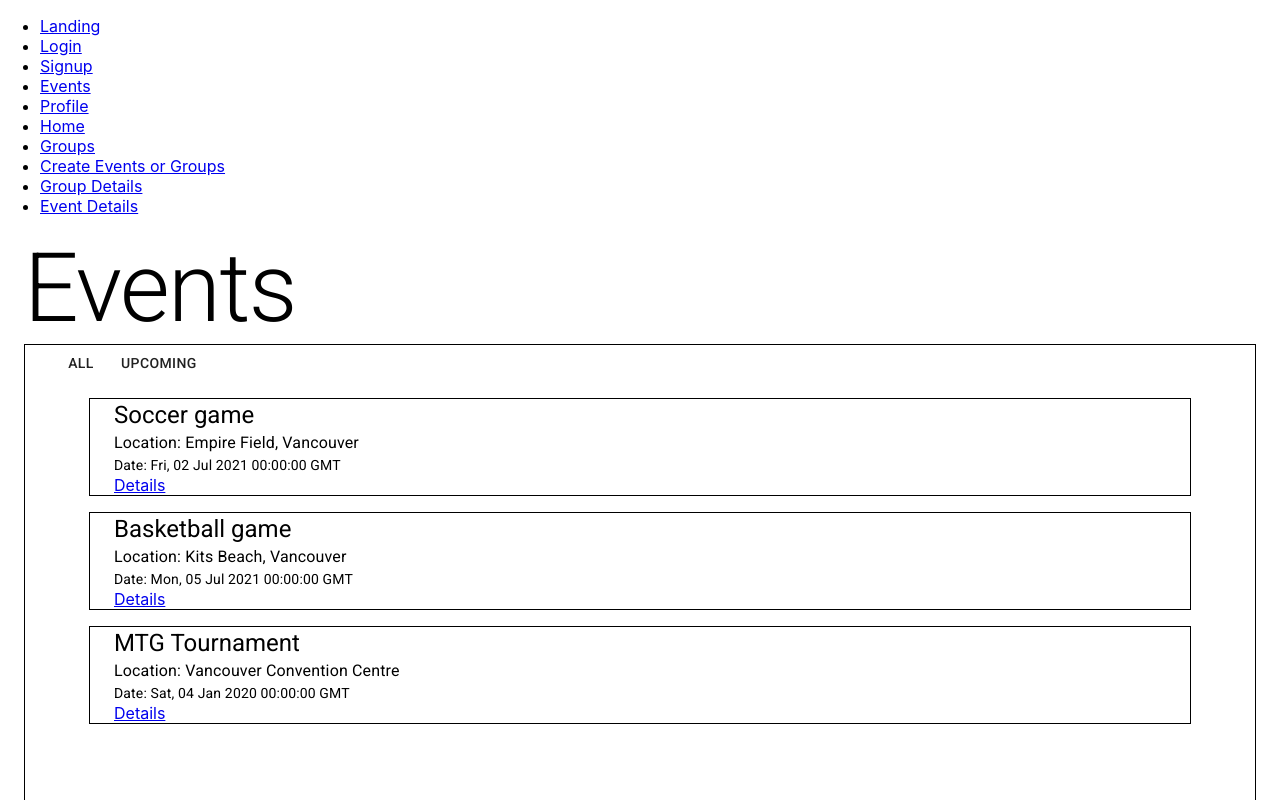
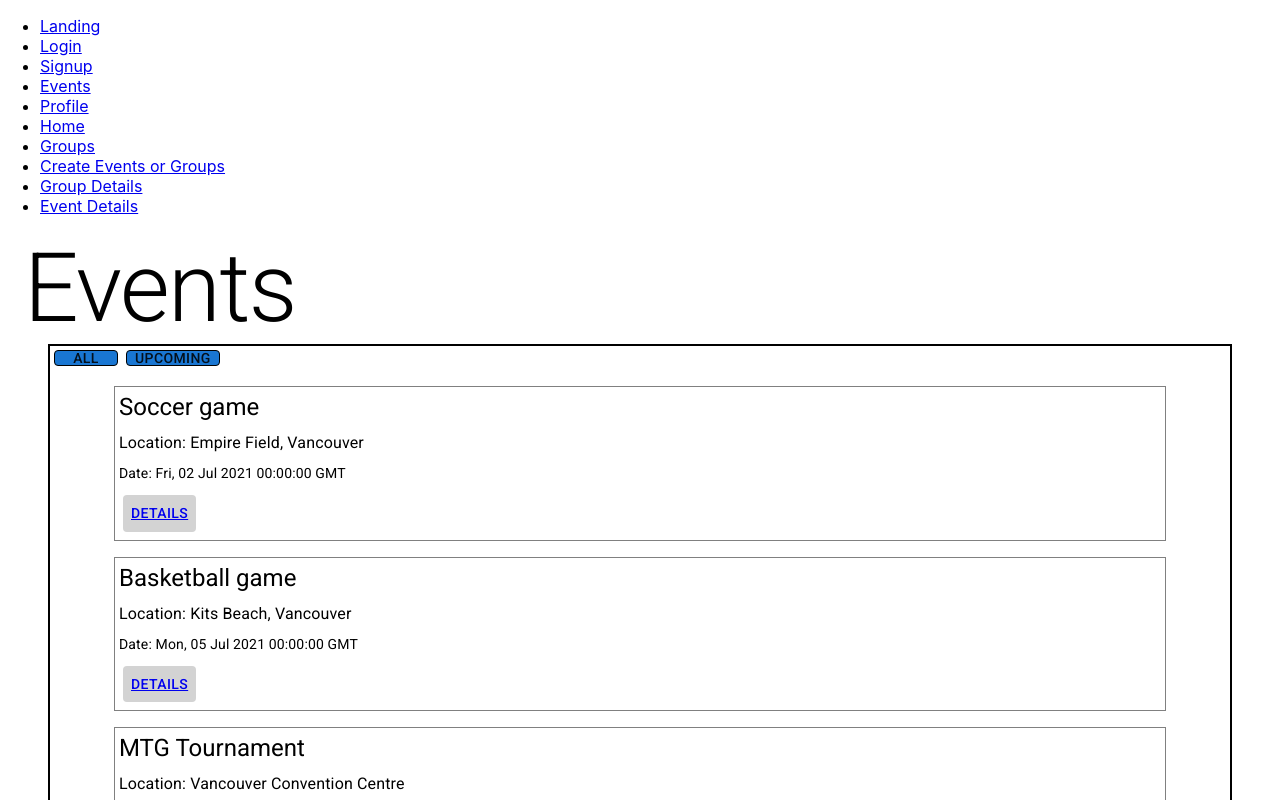
Before and after one commit to philjng/find-my-team, a React (Create React App) app: page /events in a window 1280 px wide. Shown: the top 800 px of the page. Built offline with nearby package versions, Linux system fonts and the light colour scheme.

Commit message:
added basic styling

```diff
--- a/src/components/Events/Event.js
+++ b/src/components/Events/Event.js
@@ -1,15 +1,35 @@
-import "../../styling/Events.css"
+
 import {connect} from 'react-redux';
 import {viewEventDetails} from "../../actions";
 import {BrowserRouter as Router, Switch, Route, Link} from 'react-router-dom';
-import {Container, Typography} from "@material-ui/core";
+import {Container, Typography, Box, Button} from "@material-ui/core";
+import {styled} from "@material-ui/styles";
+
+const Box2 = styled(Box)({
+    border: '1px solid grey',
+    backgroundColor: 'white',
+});
+
+const Typography1 = styled(Typography)({
+    padding: '0.25rem'
+})
+
+const Button2 = styled(Button)({
+    background: '#d3d3d3',
+    margin: '0.5rem'
+})
+
 function Event(props) {
     return (
         <Container className = "event_container">
-            <Typography variant="h5" className= "event_name">{props.info.name}</Typography>
-            <Typography variant="body1" className = "event_location">Location: {props.info.location}</Typography>
-            <Typography variant="body2" className = "event_date">Date: {props.info.date.toUTCString()}</Typography>
-            <Link to = "/eventdetails" onClick = {() => props.viewEventDetails(props.info)}>Details</Link>
+            <Box2>
+                <Typography1 variant="h5" className= "event_name">{props.info.name}</Typography1>
+                <Typography1 variant="body1" className = "event_location">Location: {props.info.location}</Typography1>
+                <Typography1 variant="body2" className = "event_date">Date: {props.info.date.toUTCString()}</Typography1>
+                <Button2>
+                    <Link to = "/eventdetails" onClick = {() => props.viewEventDetails(props.info)}>Details</Link>
+                </Button2>
+            </Box2>
         </Container>
     )
 }
--- a/src/components/Events/EventComments.js
+++ b/src/components/Events/EventComments.js
@@ -1,16 +1,28 @@
 import {Container, List, ListItem, Typography, Box} from "@material-ui/core";
+import {styled} from "@material-ui/styles";
+
+const ListItem1 = styled(ListItem) ({
+    border: '1px solid black',
+    margin: '0.5rem'
+})
+
+const Typography1 = styled(Typography) ({
+    border: '0.5px solid blue',
+    color: 'blue',
+    width: '20%'
+})
 function EventComments(props) {
     return (
         <Container>
             <Typography variant = "h2">Comments</Typography>
             <List>
                 {props.comments.map( (comment) =>
-                <ListItem key={JSON.stringify(comment)}>
+                <ListItem1 key={JSON.stringify(comment)}>
                     <Container>
-                        <Typography variant = "body2">{comment.user.name}</Typography>
+                        <Typography1 variant = "body2" >{comment.user.name}</Typography1>
                         <Typography variant = "body1">{comment.text}</Typography>
                     </Container>
-                </ListItem>)}
+                </ListItem1>)}
             </List>
         </Container>
     )
--- a/src/components/Events/EventDescription.js
+++ b/src/components/Events/EventDescription.js
@@ -1,9 +1,21 @@
-import {Container, Typography} from "@material-ui/core";
+import {Container, Typography, Box} from "@material-ui/core";
+import {styled} from "@material-ui/styles";
+
+const Box1 = styled(Box) ({
+    border: '0.5px solid black',
+    margin: '0.5rem'
+})
+
+const Typography1 = styled(Typography) ({
+    padding: '0.25rem',
+})
 function EventDescription(props) {
     return (
         <Container>
-            <Typography variant="h2">Description</Typography>
-            <Typography variant="body1">{props.description}</Typography>
+            <Typography variant="h5">Description</Typography>
+            <Box1>
+                <Typography1 variant="body2">{props.description}</Typography1>
+            </Box1>
         </Container>
     )
 
--- a/src/components/Events/EventDetails.js
+++ b/src/components/Events/EventDetails.js
@@ -3,20 +3,48 @@ import GenreTags from './GenreTags.js';
 import EventDescription from './EventDescription.js';
 import EventParticipants from './EventParticipants.js';
 import EventComments from './EventComments';
-import {Container, Typography} from "@material-ui/core";
+import {Container, Typography, Box} from "@material-ui/core";
+import {styled} from "@material-ui/styles";
+
+const Box1 = styled(Box)({
+    border: '2px solid black',
+    backgroundColor: 'white',
+    alignContent: 'center'
+});
+
+const Box2 = styled(Box)({
+    border: '1px solid grey',
+    backgroundColor: 'white',
+    width: '80%',
+    margin: 'auto',
+    marginTop: '1rem',
+    maxHeight: '25%',
+    overflow: 'auto',
+    backgroundColor: '#d3d3d3'
+});
 
 function EventDetails(props) {
     return (
         <Container>
-            <Typography variant="h5">{props.event.name}</Typography>
-            <Container><Typography variant="body2">{props.event.location}</Typography>
-            <Typography variant="h5">{props.event.date.toUTCString()}</Typography></Container>
+            <Typography variant="h1">{props.event.name}</Typography>
             <Container>
-                <GenreTags genre={props.event.genre}/>
-                <EventDescription description={props.event.description}/>
-                <EventParticipants participants = {props.event.participants}/>
-                <EventComments comments = {props.event.comments}/>
+                <Typography variant="h5">{props.event.location}</Typography>
+                <Typography variant="h5">{props.event.date.toUTCString()}</Typography>
             </Container>
+            <Box1>
+                <Container>
+                    <GenreTags genre={props.event.genre}/>
+                </Container>
+                <Box2>
+                    <EventDescription description={props.event.description}/>
+                </Box2>
+                <Box2>
+                    <EventParticipants participants = {props.event.participants}/>
+                </Box2>
+                <Box2>
+                    <EventComments comments = {props.event.comments}/>
+                </Box2>
+            </Box1>
         </Container>
     )
     }
--- a/src/components/Events/EventParticipants.js
+++ b/src/components/Events/EventParticipants.js
@@ -1,15 +1,21 @@
 import {Container, Typography, List, ListItem} from "@material-ui/core";
+import {styled} from "@material-ui/styles";
+
+const ListItem1 = styled(ListItem) ({
+    border: '1px solid black',
+    margin: '0.25rem',
+})
 function EventParticipants(props) {
     return (
         <Container>
             <Typography variant="h2">Participants</Typography>
             <List>
                 {props.participants.map( (participant) =>
-                <ListItem key={JSON.stringify(participant)}>
+                <ListItem1 key={JSON.stringify(participant)}>
                     <Container>
                         <p>{participant.name}</p>
                     </Container>
-                </ListItem>
+                </ListItem1>
             )}
             </List>
         </Container>
--- a/src/components/Events/Events.js
+++ b/src/components/Events/Events.js
@@ -1,5 +1,6 @@
 import EventsContainer from './EventsContainer.js';
-import {Container, Typography} from "@material-ui/core";
+import {Container, Typography, Box} from "@material-ui/core";
+
 
 function Events() {
     return (
--- a/src/components/Events/EventsContainer.js
+++ b/src/components/Events/EventsContainer.js
@@ -1,14 +1,29 @@
 import Event from './Event.js';
 import {connect} from 'react-redux';
 import {viewUpcomingEventsOnly, viewAllEvents} from '../../actions';
-import {Container, Button, List, ListItem} from "@material-ui/core";
+import {Container, Button, List, ListItem, Box} from "@material-ui/core";
+import {styled} from "@material-ui/styles";
+
+const Box1 = styled(Box)({
+    border: '2px solid black',
+    backgroundColor: 'white'
+});
+
+const Button1 = styled(Button)({
+    border: '1px solid black',
+    background: '#1976d2',
+    margin: '0.25rem',
+    height: '1rem',
+    width: 'auto'
+});
 
 function EventsContainer(props) {
     return (
         <Container className = "events_container">
-            <Button onClick={props.all}>All</Button>
-            <Button onClick = {props.upcoming}>Upcoming</Button>
-            <List>
+            <Box1>
+                <Button1 onClick={props.all}>All</Button1>
+                <Button1 onClick = {props.upcoming}>Upcoming</Button1>
+                <List style={{maxHeight: '50%', overflow:'auto'}}>
                     {props.viewableEvents.map( (event) =>
                     <ListItem key = {JSON.stringify(event)}>
                         <Container>
@@ -17,6 +32,7 @@ function EventsContainer(props) {
                     </ListItem>
                     )}
                 </List>
+            </Box1>
         </Container>
     )
 }
```
Lines whose indentation alone changed are shown as unchanged.
